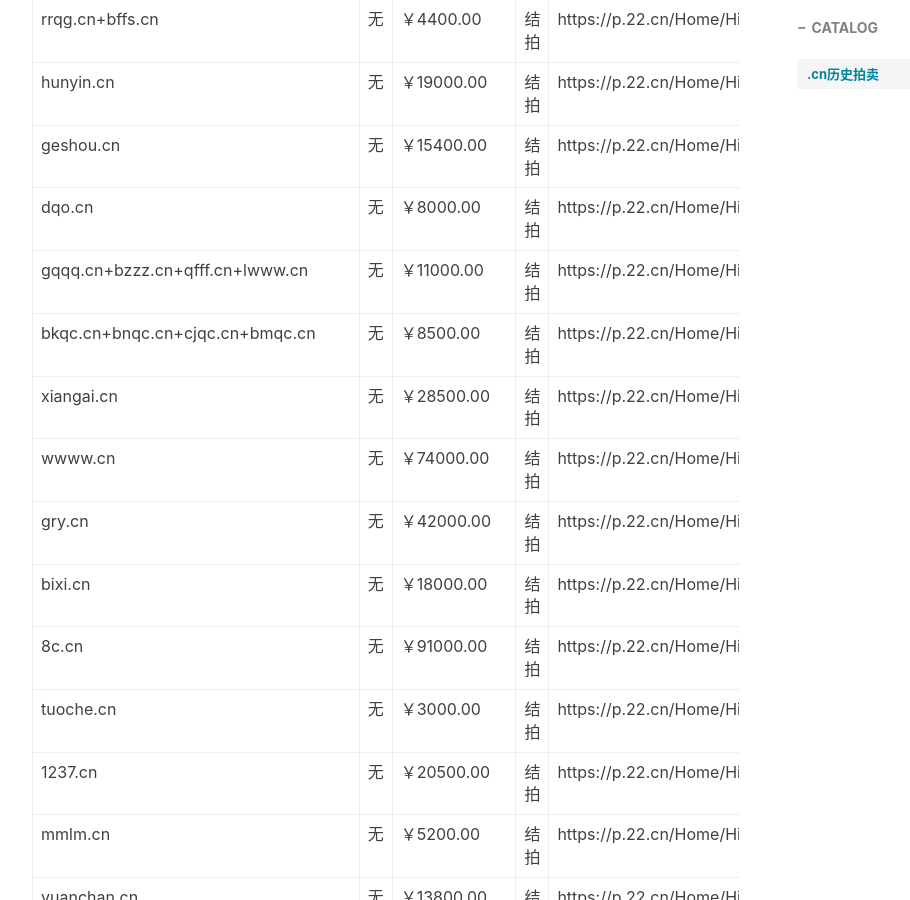
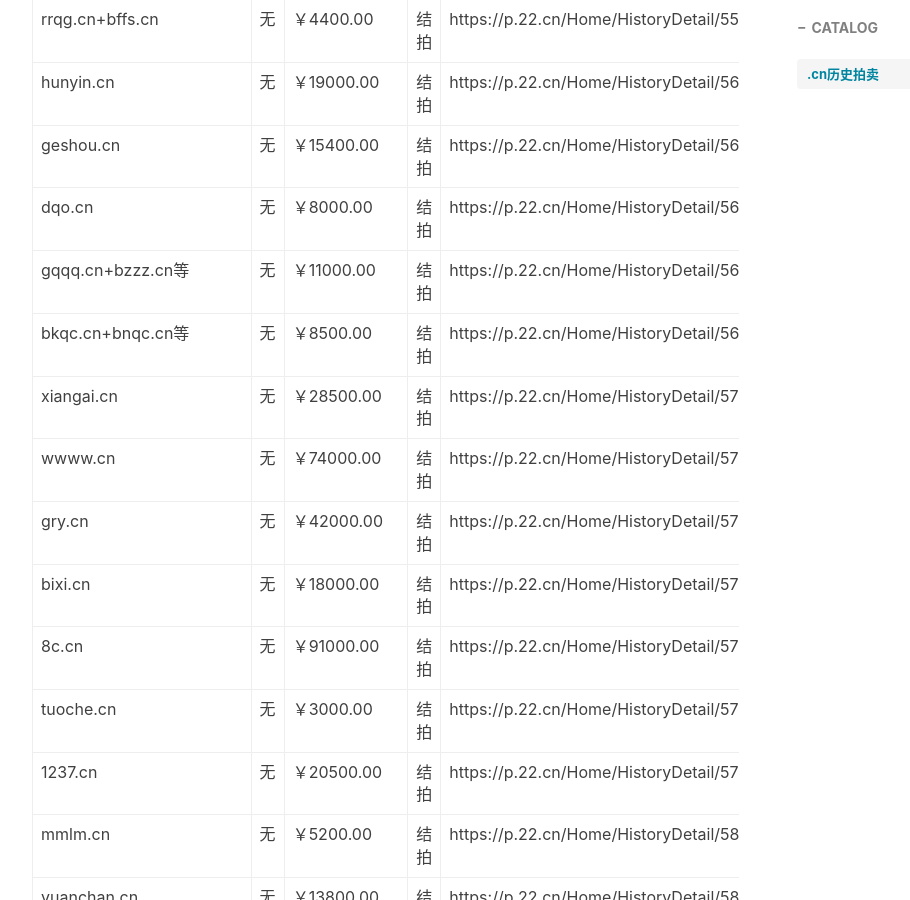
Before and after one commit to xiuhaomi/xiuhaomi.com, a Jekyll site: the page built from _posts/2020-07-19-爱名网微闪拍历史交易.md, in a window 1280 px wide and 900 px high, scrolled down 18551 px. Shown: the whole window, without its empty margins (233-1143 px from the left). Built offline with Jekyll 4.4.1, drawn with Linux system fonts in a browser that asks for light colours; nearby versions of some CDN libraries; comment, search, counter and statistics services are not loaded; some of the changed text lies outside the part shown.

Commit message:
Update 2020-07-19-爱名网微闪拍历史交易.md

```diff
--- a/_posts/2020-07-19-爱名网微闪拍历史交易.md
+++ b/_posts/2020-07-19-爱名网微闪拍历史交易.md
@@ -27,7 +27,7 @@ tags:
 | gfq.cn | 无 | ￥39700.00 | 结拍 | https://p.22.cn/Home/HistoryDetail/4 | 购房趣，贵妇圈，广发圈，功夫圈 |
 | qwz.cn | 无 | ￥40300.00 | 结拍 | https://p.22.cn/Home/HistoryDetail/4 | 钱稳赚，情王子，求网址，抢位置 |
 | geye.cn | 无 | ￥11800.00 | 结拍 | https://p.22.cn/Home/HistoryDetail/4 | 歌耶，各业，阁夜，鸽业   |
-| 5478.cn5843.cn0843.cn2914.cn9442.cn | 无 | ￥23000.00 | 结拍 | https://p.22.cn/Home/HistoryDetail/4 | 5个四数cn打包 |
+| 5478.cn5843.cn等 | 无 | ￥23000.00 | 结拍 | https://p.22.cn/Home/HistoryDetail/4 | 5个四数cn打包 |
 | misheng.cn | 无 | ￥4800.00 | 结拍 | https://p.22.cn/Home/HistoryDetail/5 | 米盛，米圣 |
 | nvxie.cn | 无 | ￥34500.00 | 结拍 | https://p.22.cn/Home/HistoryDetail/5 | 女鞋  行业米   自然双拼  淘宝销售量排名前10 |
 | jijie.cn | 无 | ￥22500.00 | 结拍 | https://p.22.cn/Home/HistoryDetail/5 | 季节 |
@@ -305,8 +305,8 @@ tags:
 | hunyin.cn | 无 | ￥19000.00 | 结拍 | https://p.22.cn/Home/HistoryDetail/56 | 婚姻（婚恋，交友） |
 | geshou.cn | 无 | ￥15400.00 | 结拍 | https://p.22.cn/Home/HistoryDetail/56 | 歌手 |
 | dqo.cn | 无 | ￥8000.00 | 结拍 | https://p.22.cn/Home/HistoryDetail/56 | 打球哦 电器噢  动情哦 地球噢  |
-| gqqq.cn+bzzz.cn+qfff.cn+lwww.cn | 无 | ￥11000.00 | 结拍 | https://p.22.cn/Home/HistoryDetail/56 | abbb型精品4声打包    |
-| bkqc.cn+bnqc.cn+cjqc.cn+bmqc.cn | 无 | ￥8500.00 | 结拍 | https://p.22.cn/Home/HistoryDetail/56 | 别克汽车  ，北宁汽车 ，昌吉汽车 ，超级汽车 ，宝马汽车  |
+| gqqq.cn+bzzz.cn等 | 无 | ￥11000.00 | 结拍 | https://p.22.cn/Home/HistoryDetail/56 | abbb型精品4声打包    |
+| bkqc.cn+bnqc.cn等 | 无 | ￥8500.00 | 结拍 | https://p.22.cn/Home/HistoryDetail/56 | 别克汽车  ，北宁汽车 ，昌吉汽车 ，超级汽车 ，宝马汽车  |
 | xiangai.cn | 无 | ￥28500.00 | 结拍 | https://p.22.cn/Home/HistoryDetail/57 | 相爱（婚恋交友热门行业） |
 | wwww.cn | 无 | ￥74000.00 | 结拍 | https://p.22.cn/Home/HistoryDetail/57 | AAAA精品域名 |
 | gry.cn | 无 | ￥42000.00 | 结拍 | https://p.22.cn/Home/HistoryDetail/57 | 购任意 个人游 购容易 广融云 |
@@ -429,7 +429,7 @@ tags:
 | qfff.cn+gqqq.cn | 无 | ￥3200.00 | 结拍 | https://p.22.cn/Home/HistoryDetail/73 | 2个ABBB型四声cn打包 |
 | cngg.cn+tygg.cn | 无 | ￥5600.00 | 结拍 | https://p.22.cn/Home/HistoryDetail/73 | 中国广告 太原广告 田园瓜果 |
 | 35755.cn+35933.cn | 无 | ￥3900.00 | 结拍 | https://p.22.cn/Home/HistoryDetail/73 | 对子尾五数cn |
-| 97775.cn+29993.cn+75551.cn+65551.cn | 无 | ￥8500.00 | 结拍 | https://p.22.cn/Home/HistoryDetail/73 | 内含AAA精品五数cn |
+| 97775.cn+29993.cn等 | 无 | ￥8500.00 | 结拍 | https://p.22.cn/Home/HistoryDetail/73 | 内含AAA精品五数cn |
 | 3311.cn | 无 | ￥77500.00 | 结拍 | https://p.22.cn/Home/HistoryDetail/74 | 精品AABB类四数cn |
 | jjyy.cn | 无 | ￥9000.00 | 结拍 | https://p.22.cn/Home/HistoryDetail/74 | 吉吉影音  吉吉影院 |
 | waixing.cn | 有 | ￥15100.00 | 流拍 | https://p.22.cn/Home/HistoryDetail/74 | 外星，外形（整形系列）精品双拼 |
```
